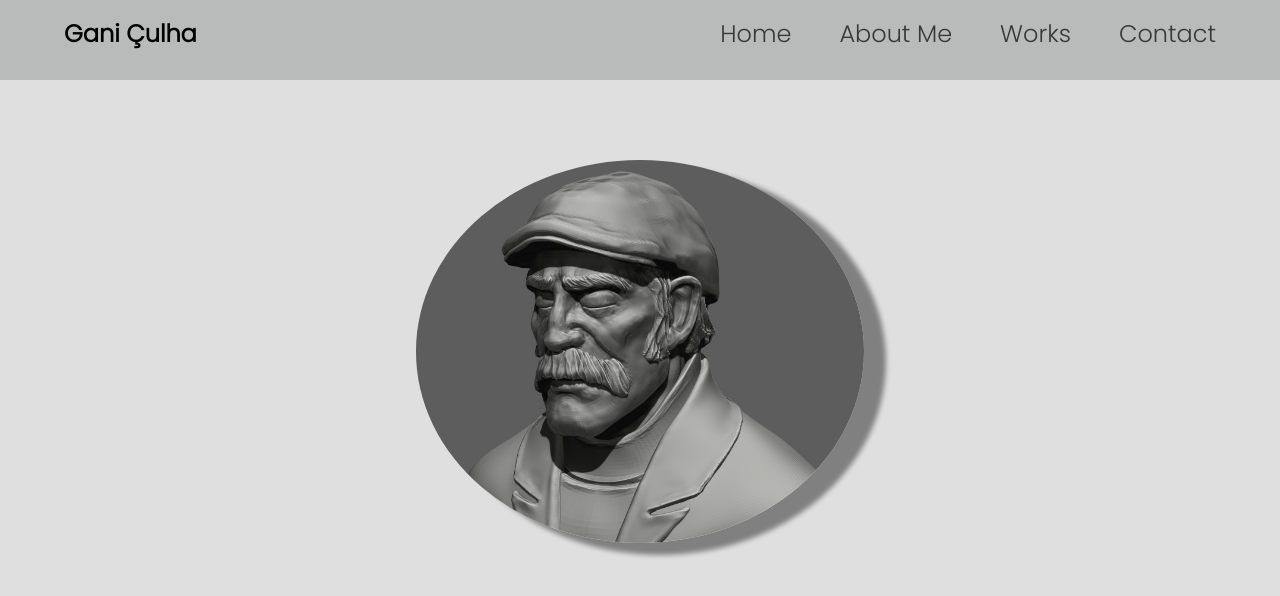
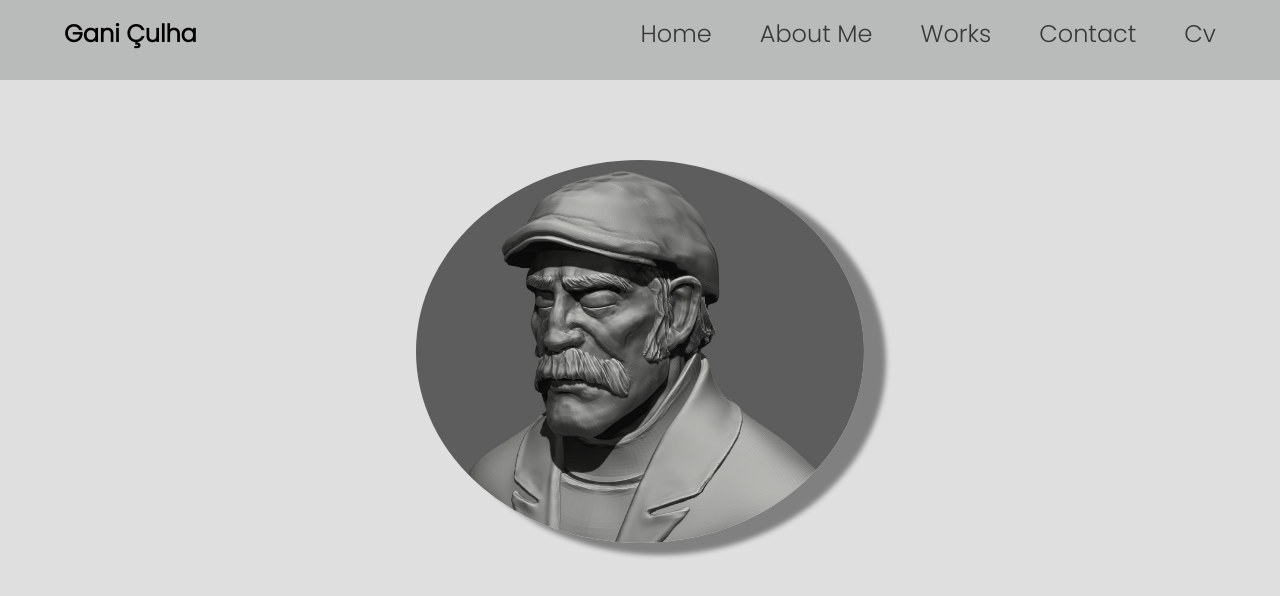
Before and after one commit to ganiculha/ganiculha.github.io, a plain HTML site: page index.html in a window 1280 px wide. Drawn offline with Linux system fonts and the light colour scheme.

Commit message:
cv update

```diff
--- a/index.html
+++ b/index.html
@@ -27,6 +27,7 @@
           <a href="./aboutMe.html">About Me</a>
           <a href="./indexWorks.html">Works</a>
           <a href="./indexContact.html">Contact</a>
+          <a href="./indexCv.html">Cv</a>
         </div>
       </div>
     </header>
```
Also changed, not shown: indexContact.html (+1 -0 lines), indexWorks.html (+1 -0 lines).
